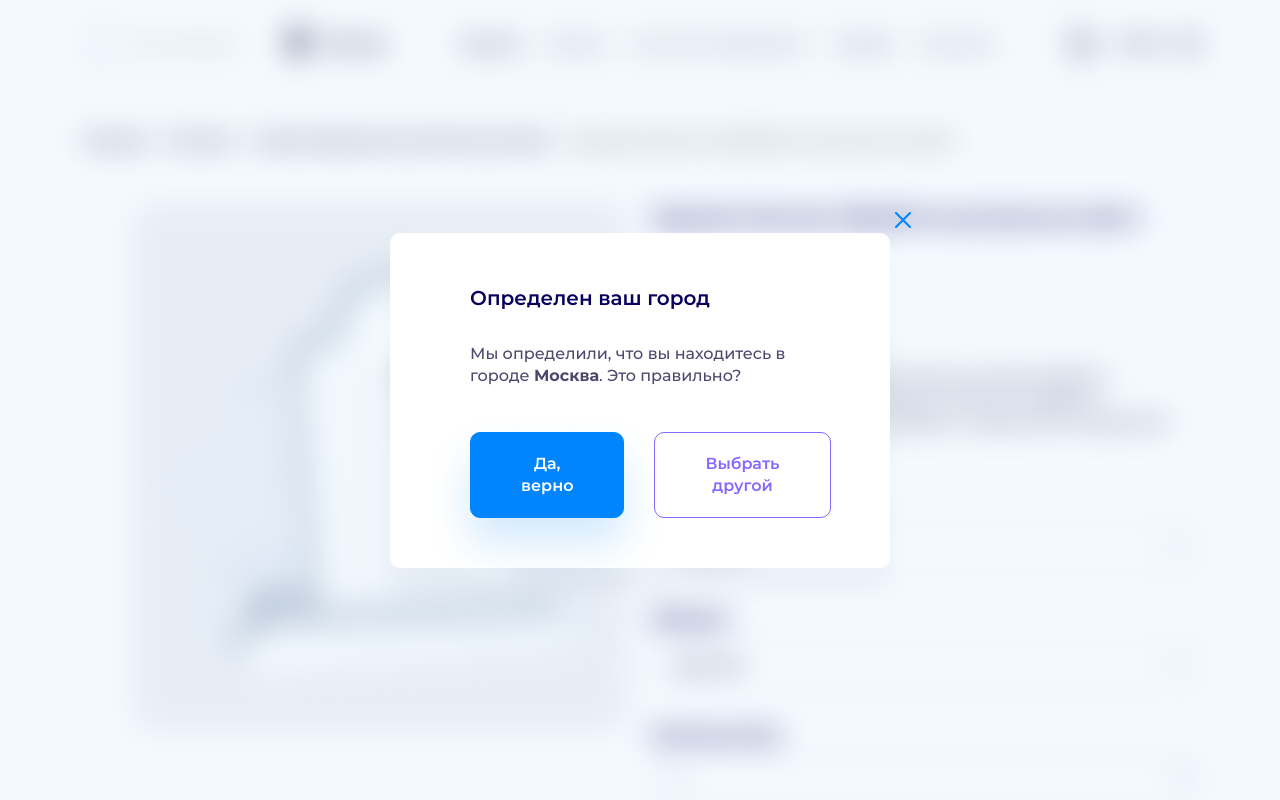
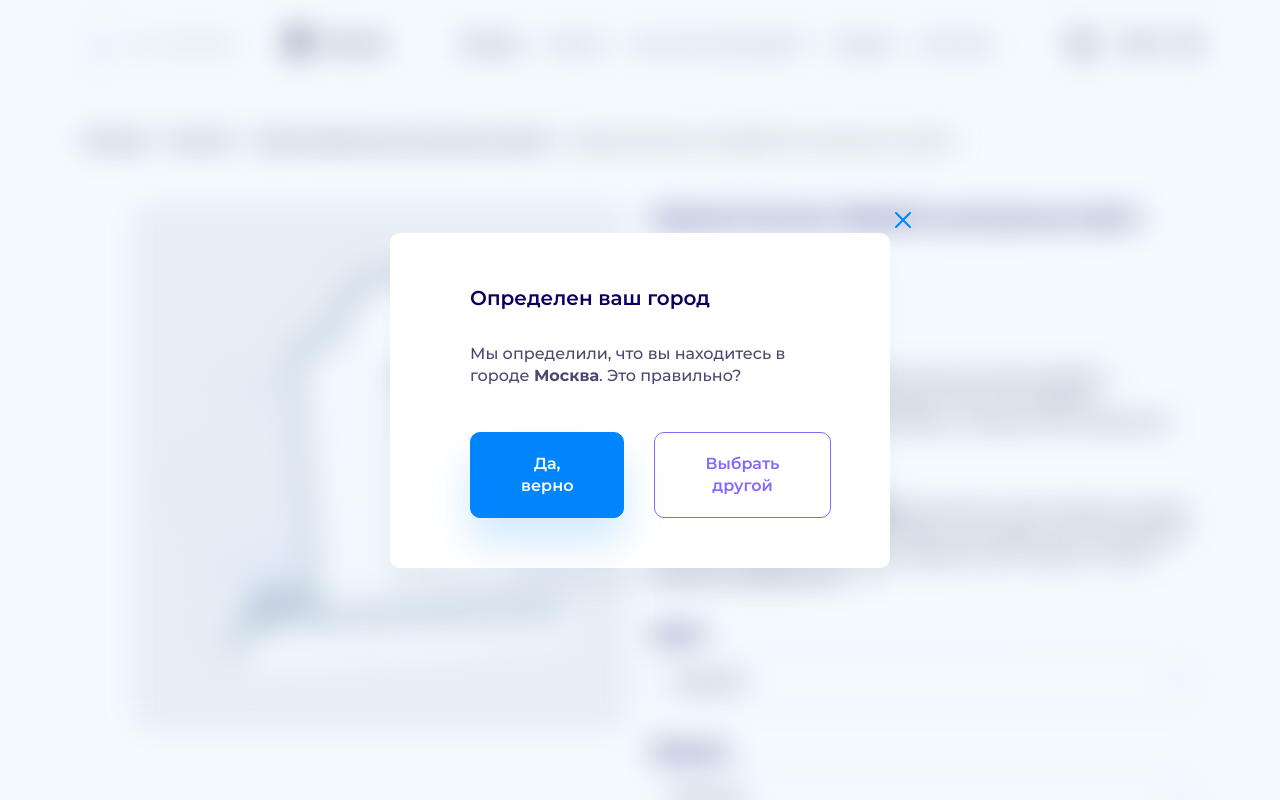
Before and after one commit to kmvit/retouch_market, a Django app: page /catalog/product/12/ in a window 1280 px wide. Run offline with Django 5.2, Linux system fonts and the light colour scheme; data comes from the database, SQL or seed files in the repository; tables that the repository leaves empty hold one stand-in row (values such as "Sample post"); parts of the project's set-up code (start-up, migrations or seed data) failed here and were passed over; some libraries are stand-ins or nearby versions.

Commit message:
Добавил рекламный текст

```diff
--- a/templates/catalog/detail.html
+++ b/templates/catalog/detail.html
@@ -69,6 +69,9 @@
                   <div class="product-description">{{ product.description|safe }}</div>
                 </div>
               {% endif %}
+              <div class="mt-3">
+                <p><strong>РЕКЛАМНАЯ ИНФОРМАЦИЯ</strong> разместить свои товары в нашем интернет магазине легко!!! Нажми на вкладку стать партнером и зарегистрируйся, а после продавай свои товары по всей России и странам СНГ</p>
+              </div>
               {% if product.color %}
                 <div class="title-3 mt-2">Цвет:</div>
                 <select class="mt-05 chosen" name="color" data-placeholder="Пожалуйста, выберите">
@@ -83,6 +86,7 @@
                   <option value="{{ product.shape }}" selected>{{ product.get_shape_display }}</option>
                 </select>
               {% endif %}
+
               <div class="title-3 mt-2">Количество:</div>
               <div class="quantity mt-05">
                 <input class="form-control" type="number" min="1" step="1" value="1" id="quantity-input">
```
